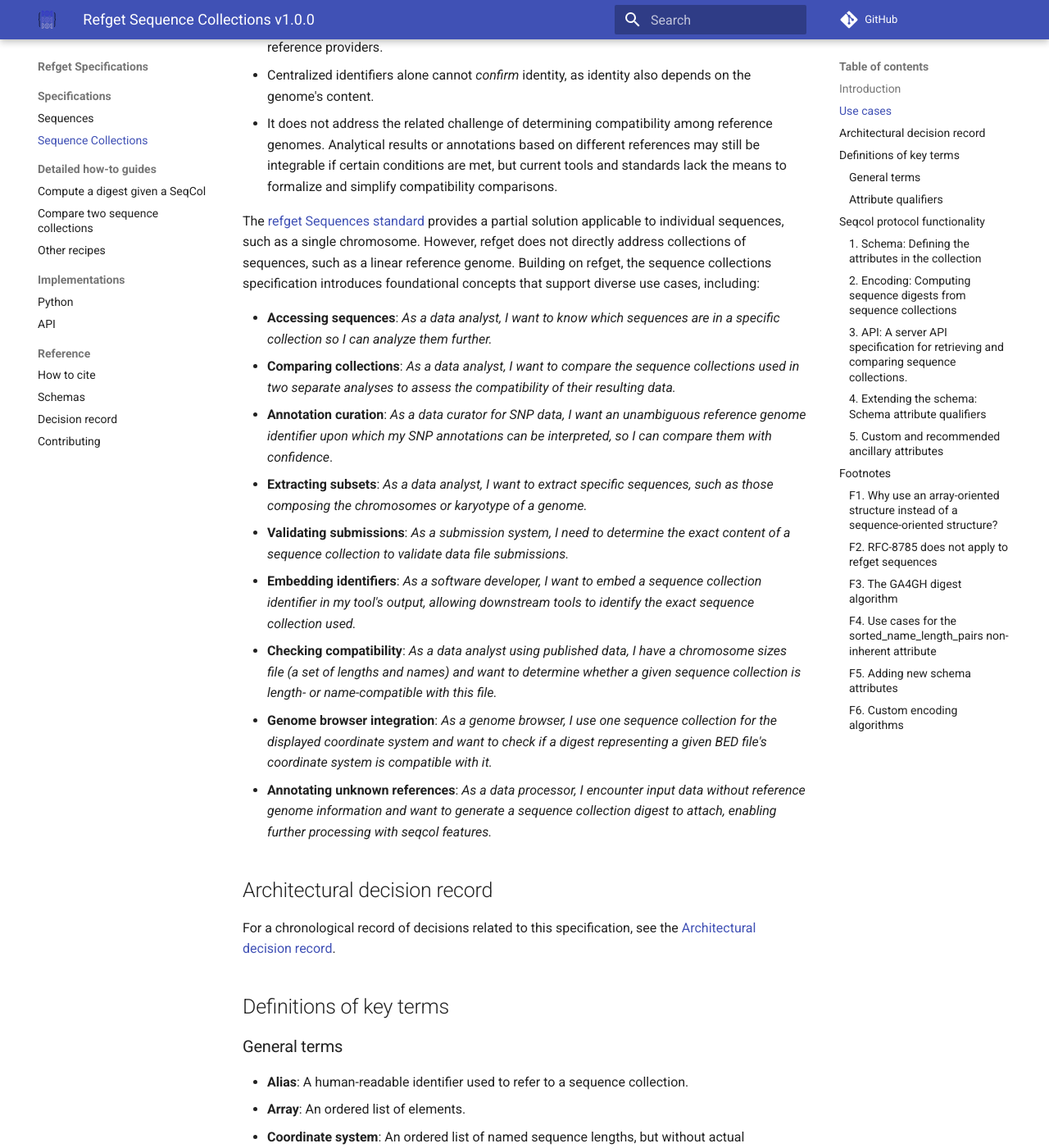
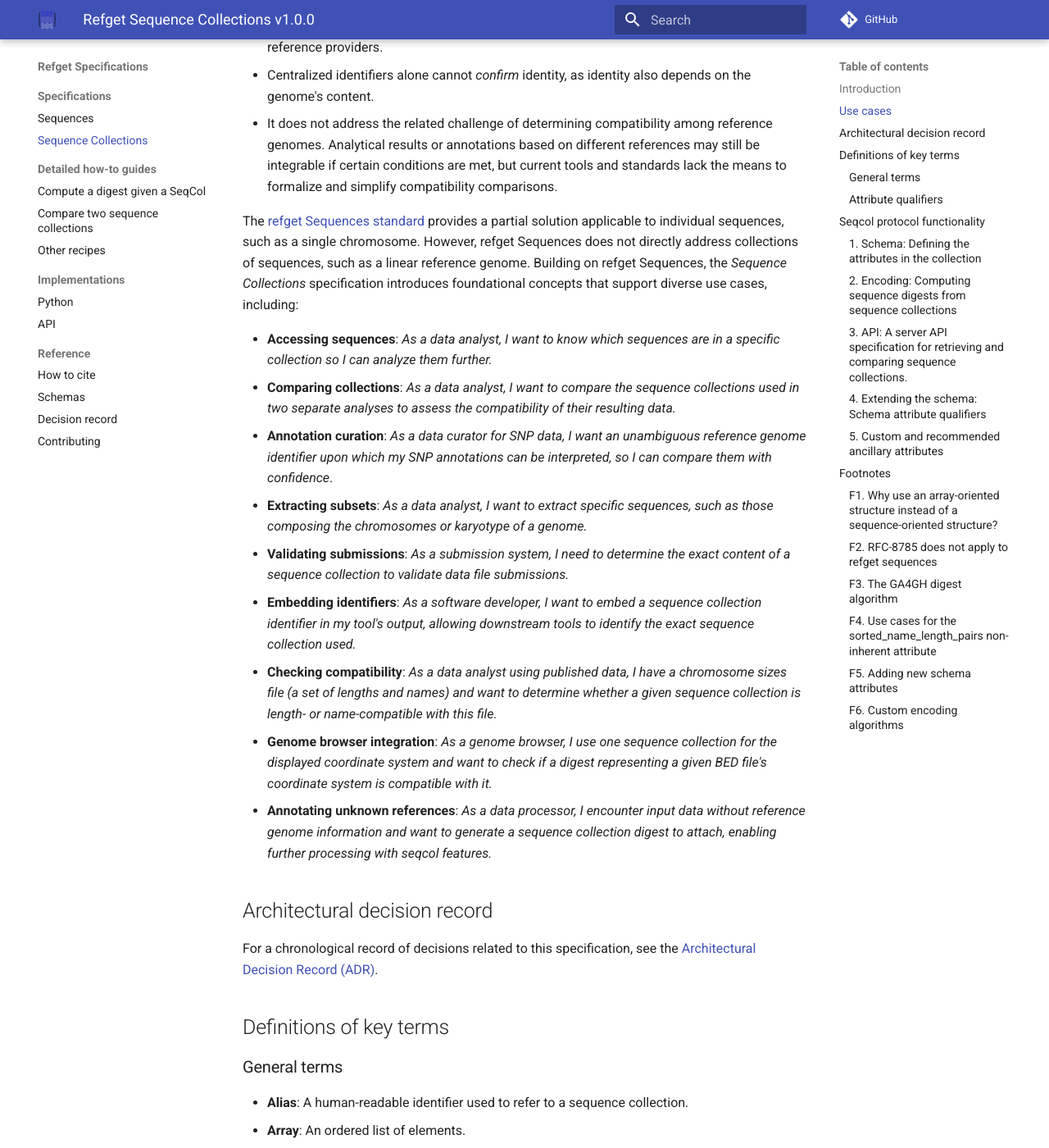
Before and after one commit to ga4gh/refget, an MkDocs documentation site: the page built from docs/seqcols/README.md, in a window 1280 px wide and 1400 px high, scrolled down 1124 px. Shown: the whole window at 82% size. Built offline with MkDocs 1.6.1 and Material for MkDocs 9.7.7, drawn with Linux system fonts in a browser that asks for light colours; comment, search, counter and statistics services are not loaded; some of the changed text lies outside the part shown.

Commit message:
typos and minor clarifications

```diff
--- a/docs/seqcols/README.md
+++ b/docs/seqcols/README.md
@@ -38,8 +38,8 @@ Unique identifiers, such as those provided by the NCBI Assembly database, partia
 - It does not address the related challenge of determining compatibility among reference genomes. Analytical results or annotations based on different references may still be integrable if certain conditions are met, but current tools and standards lack the means to formalize and simplify compatibility comparisons.
 
 The [refget Sequences standard](../sequences/README.md) provides a partial solution applicable to individual sequences, such as a single chromosome.
-However, refget does not directly address collections of sequences, such as a linear reference genome.
-Building on refget, the sequence collections specification introduces foundational concepts that support diverse use cases, including:
+However, refget Sequences does not directly address collections of sequences, such as a linear reference genome.
+Building on refget Sequences, the *Sequence Collections* specification introduces foundational concepts that support diverse use cases, including:
 
 - **Accessing sequences**:  *As a data analyst, I want to know which sequences are in a specific collection so I can analyze them further.*
 - **Comparing collections**:  *As a data analyst, I want to compare the sequence collections used in two separate analyses to assess the compatibility of their resulting data.*
@@ -53,7 +53,7 @@ Building on refget, the sequence collections specification introduces foundation
 
 ## Architectural decision record
 
-For a chronological record of decisions related to this specification, see the [Architectural decision record](../decision_record.md).
+For a chronological record of decisions related to this specification, see the [Architectural Decision Record (ADR)](../decision_record.md).
 
 ## Definitions of key terms
 
```
Also changed, not shown: other parts of docs/seqcols/README.md (+2 -2 lines), docs/README.md (+2 -2 lines).
